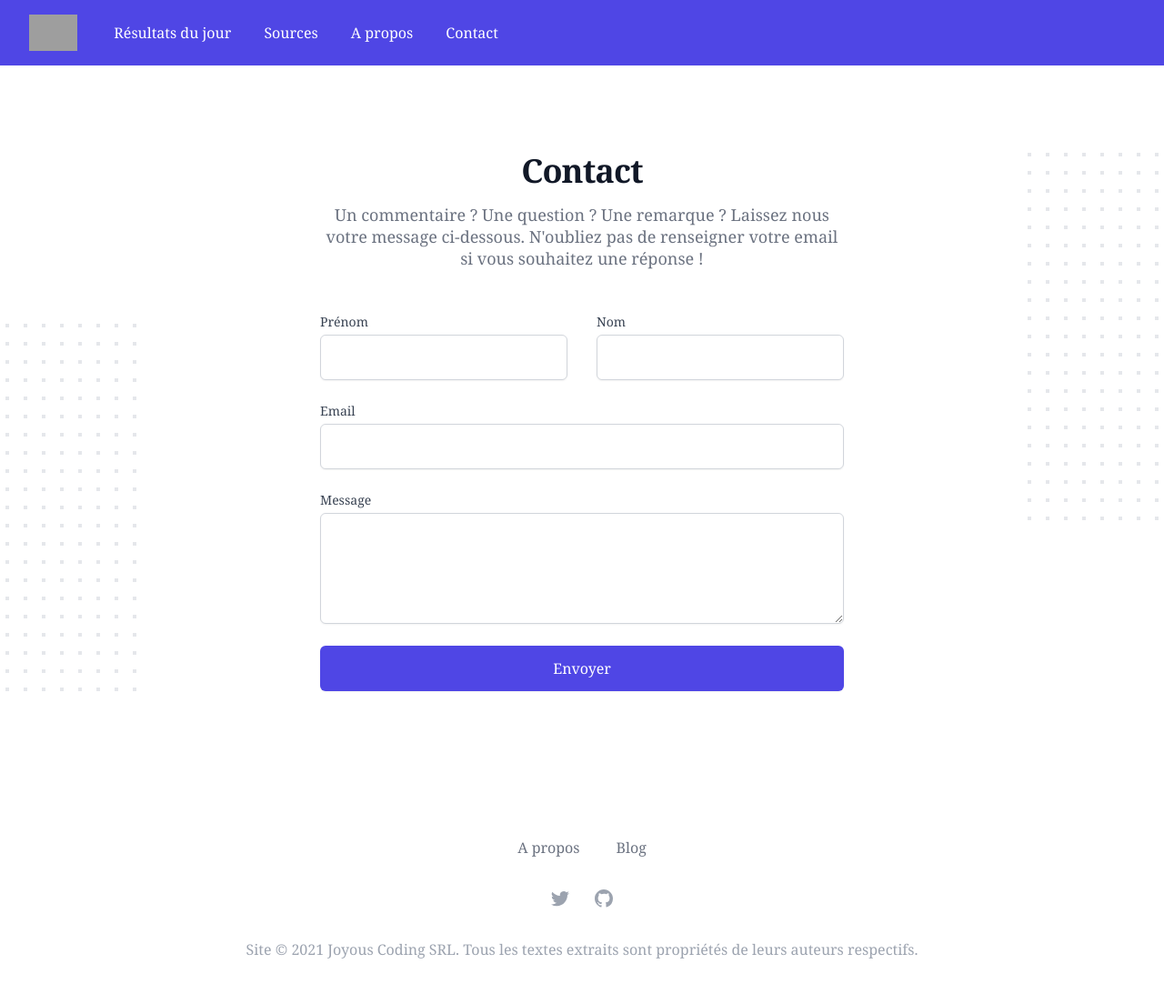
After one commit to vanakenm/gendernews, a Django app: page /contact in a window 1280 px wide. The commit adds this page. Shown: the whole page at 91% size. Run offline with Django 3.2, Linux system fonts and the light colour scheme; some libraries are stand-ins or nearby versions; grey boxes are pictures that could not be loaded.

Commit message:
contact page

```diff
--- /dev/null
+++ b/content/templates/content/contact.html
@@ -0,0 +1,67 @@
+{% extends 'content/base.html' %}
+{% block content %}
+{% load static %}
+
+<div class="bg-white py-16 px-4 overflow-hidden sm:px-6 lg:px-8 lg:py-24">
+  <div class="relative max-w-xl mx-auto">
+    <svg class="absolute left-full transform translate-x-1/2" width="404" height="404" fill="none" viewBox="0 0 404 404" aria-hidden="true">
+      <defs>
+        <pattern id="85737c0e-0916-41d7-917f-596dc7edfa27" x="0" y="0" width="20" height="20" patternUnits="userSpaceOnUse">
+          <rect x="0" y="0" width="4" height="4" class="text-gray-200" fill="currentColor" />
+        </pattern>
+      </defs>
+      <rect width="404" height="404" fill="url(#85737c0e-0916-41d7-917f-596dc7edfa27)" />
+    </svg>
+    <svg class="absolute right-full bottom-0 transform -translate-x-1/2" width="404" height="404" fill="none" viewBox="0 0 404 404" aria-hidden="true">
+      <defs>
+        <pattern id="85737c0e-0916-41d7-917f-596dc7edfa27" x="0" y="0" width="20" height="20" patternUnits="userSpaceOnUse">
+          <rect x="0" y="0" width="4" height="4" class="text-gray-200" fill="currentColor" />
+        </pattern>
+      </defs>
+      <rect width="404" height="404" fill="url(#85737c0e-0916-41d7-917f-596dc7edfa27)" />
+    </svg>
+    <div class="text-center">
+      <h2 class="text-3xl font-extrabold tracking-tight text-gray-900 sm:text-4xl">
+        Contact
+      </h2>
+      <p class="mt-4 text-lg leading-6 text-gray-500">
+        Un commentaire ? Une question ? Une remarque ? Laissez nous votre message ci-dessous. N'oubliez pas de renseigner votre email si vous souhaitez une réponse !
+      </p>
+    </div>
+    <div class="mt-12">
+      <form action="/send-message" method="POST" class="grid grid-cols-1 gap-y-6 sm:grid-cols-2 sm:gap-x-8">
+        <div>
+          <label for="first-name" class="block text-sm font-medium text-gray-700">Prénom</label>
+          <div class="mt-1">
+            <input type="text" name="first-name" id="first-name" autocomplete="given-name" class="py-3 px-4 block w-full shadow-sm focus:ring-indigo-500 focus:border-indigo-500 border-gray-300 rounded-md">
+          </div>
+        </div>
+        <div>
+          <label for="last-name" class="block text-sm font-medium text-gray-700">Nom</label>
+          <div class="mt-1">
+            <input type="text" name="last-name" id="last-name" autocomplete="family-name" class="py-3 px-4 block w-full shadow-sm focus:ring-indigo-500 focus:border-indigo-500 border-gray-300 rounded-md">
+          </div>
+        </div>
+        <div class="sm:col-span-2">
+          <label for="email" class="block text-sm font-medium text-gray-700">Email</label>
+          <div class="mt-1">
+            <input id="email" name="email" type="email" autocomplete="email" class="py-3 px-4 block w-full shadow-sm focus:ring-indigo-500 focus:border-indigo-500 border-gray-300 rounded-md">
+          </div>
+        </div>
+        <div class="sm:col-span-2">
+          <label for="message" class="block text-sm font-medium text-gray-700">Message</label>
+          <div class="mt-1">
+            <textarea id="message" name="message" rows="4" class="py-3 px-4 block w-full shadow-sm focus:ring-indigo-500 focus:border-indigo-500 border border-gray-300 rounded-md"></textarea>
+          </div>
+        </div>
+        <div class="sm:col-span-2">
+          <button type="submit" class="w-full inline-flex items-center justify-center px-6 py-3 border border-transparent rounded-md shadow-sm text-base font-medium text-white bg-indigo-600 hover:bg-indigo-700 focus:outline-none focus:ring-2 focus:ring-offset-2 focus:ring-indigo-500">
+            Envoyer
+          </button>
+        </div>
+      </form>
+    </div>
+  </div>
+</div>
+
+{% endblock content %}
--- a/content/templates/content/header.html
+++ b/content/templates/content/header.html
@@ -2,7 +2,7 @@
   <nav class="max-w-7xl mx-auto px-4 sm:px-6 lg:px-8" aria-label="Top">
     <div class="w-full py-4 flex items-center justify-between border-b border-indigo-500 lg:border-none">
       <div class="flex items-center">
-        <a href="#">
+        <a href="/">
           <span class="sr-only">Workflow</span>
           <img class="h-10 w-auto" src="https://tailwindui.com/img/logos/workflow-mark.svg?color=white" alt="">
         </a>
--- a/content/urls.py
+++ b/content/urls.py
@@ -5,4 +5,5 @@ from . import views
 urlpatterns = [
     path('', views.index, name='index'),
     path('about', views.about, name='about'),
+    path('contact', views.contact, name='contact')
 ]
--- a/content/views.py
+++ b/content/views.py
@@ -7,3 +7,13 @@ def index(request):
 def about(request):
     context = {}
     return render(request, 'content/about.html', context)
+
+def contact(request):
+    context = {}
+    return render(request, 'content/contact.html', context)
+
+def send_message(request):
+    context = {
+        "notice": 'Message sent successfully!'
+    }
+    return render(request, 'content/contact.html', context)
--- a/theme/static/css/dist/styles.css
+++ b/theme/static/css/dist/styles.css
@@ -609,6 +609,13 @@ video {
   --tw-ring-offset-shadow: 0 0 #0000;
   --tw-ring-shadow: 0 0 #0000;
   --tw-shadow: 0 0 #0000;
+  --tw-ring-inset: var(--tw-empty,/*!*/ /*!*/);
+  --tw-ring-offset-width: 0px;
+  --tw-ring-offset-color: #fff;
+  --tw-ring-color: rgba(59, 130, 246, 0.5);
+  --tw-ring-offset-shadow: 0 0 #0000;
+  --tw-ring-shadow: 0 0 #0000;
+  --tw-shadow: 0 0 #0000;
 }
 
 [type='text'],[type='email'],[type='url'],[type='password'],[type='number'],[type='date'],[type='datetime-local'],[type='month'],[type='search'],[type='tel'],[type='time'],[type='week'],[multiple],textarea,select {
@@ -842,6 +849,27 @@ select {
   left: 0px;
 }
 
+.inset-y-0 {
+  top: 0px;
+  bottom: 0px;
+}
+
+.left-full {
+  left: 100%;
+}
+
+.right-full {
+  right: 100%;
+}
+
+.bottom-0 {
+  bottom: 0px;
+}
+
+.left-0 {
+  left: 0px;
+}
+
 .col-span-1 {
   grid-column: span 1 / span 1;
 }
@@ -882,20 +917,20 @@ select {
   margin-top: 2.5rem;
 }
 
-.mt-6 {
-  margin-top: 1.5rem;
-}
-
-.ml-6 {
-  margin-left: 1.5rem;
-}
-
-.mt-2 {
-  margin-top: 0.5rem;
-}
-
-.ml-0 {
-  margin-left: 0px;
+.mt-4 {
+  margin-top: 1rem;
+}
+
+.mt-12 {
+  margin-top: 3rem;
+}
+
+.mt-1 {
+  margin-top: 0.25rem;
+}
+
+.ml-3 {
+  margin-left: 0.75rem;
 }
 
 .block {
@@ -910,6 +945,10 @@ select {
   display: flex;
 }
 
+.inline-flex {
+  display: inline-flex;
+}
+
 .grid {
   display: grid;
 }
@@ -938,56 +981,76 @@ select {
   height: 100%;
 }
 
-.h-7 {
-  height: 1.75rem;
-}
-
-.h-2 {
-  height: 0.5rem;
-}
-
-.h-4 {
-  height: 1rem;
-}
-
 .h-8 {
   height: 2rem;
 }
 
+.h-5 {
+  height: 1.25rem;
+}
+
 .max-h-12 {
   max-height: 3rem;
 }
 
+.w-full {
+  width: 100%;
+}
+
 .w-6 {
   width: 1.5rem;
 }
 
-.w-full {
-  width: 100%;
-}
-
 .w-auto {
   width: auto;
 }
 
-.w-1\/4 {
-  width: 25%;
-}
-
-.w-3\/4 {
-  width: 75%;
+.w-11 {
+  width: 2.75rem;
+}
+
+.w-5 {
+  width: 1.25rem;
 }
 
 .max-w-7xl {
   max-width: 80rem;
 }
 
+.max-w-3xl {
+  max-width: 48rem;
+}
+
 .max-w-md {
   max-width: 28rem;
 }
 
-.max-w-3xl {
-  max-width: 48rem;
+.max-w-xl {
+  max-width: 36rem;
+}
+
+.flex-shrink-0 {
+  flex-shrink: 0;
+}
+
+.translate-x-1\/2 {
+  --tw-translate-x: 50%;
+  transform: var(--tw-transform);
+}
+
+.-translate-x-1\/2 {
+  --tw-translate-x: -50%;
+  transform: var(--tw-transform);
+}
+
+.translate-x-5 {
+  --tw-translate-x: 1.25rem;
+  transform: var(--tw-transform);
+}
+
+.translate-x-0 {
+  --tw-translate-x: 0px;
+  transform: var(--tw-transform);
 }
 
 .-rotate-180 {
@@ -1004,18 +1067,22 @@ select {
   transform: var(--tw-transform);
 }
 
+.cursor-pointer {
+  cursor: pointer;
+}
+
 .grid-cols-2 {
   grid-template-columns: repeat(2, minmax(0, 1fr));
 }
 
+.grid-cols-1 {
+  grid-template-columns: repeat(1, minmax(0, 1fr));
+}
+
 .flex-wrap {
   flex-wrap: wrap;
 }
 
-.content-center {
-  align-content: center;
-}
-
 .items-start {
   align-items: flex-start;
 }
@@ -1042,6 +1109,16 @@ select {
 
 .gap-0 {
   gap: 0px;
+}
+
+.gap-y-6 {
+  row-gap: 1.5rem;
+}
+
+.space-y-6 > :not([hidden]) ~ :not([hidden]) {
+  --tw-space-y-reverse: 0;
+  margin-top: calc(1.5rem * calc(1 - var(--tw-space-y-reverse)));
+  margin-bottom: calc(1.5rem * var(--tw-space-y-reverse));
 }
 
 .space-x-6 > :not([hidden]) ~ :not([hidden]) {
@@ -1110,6 +1183,11 @@ select {
   border-color: transparent;
 }
 
+.border-gray-300 {
+  --tw-border-opacity: 1;
+  border-color: rgba(209, 213, 219, var(--tw-border-opacity));
+}
+
 .bg-gray-50 {
   --tw-bg-opacity: 1;
   background-color: rgba(249, 250, 251, var(--tw-bg-opacity));
@@ -1205,6 +1272,29 @@ select {
   padding-bottom: 2rem;
 }
 
+.py-16 {
+  padding-top: 4rem;
+  padding-bottom: 4rem;
+}
+
+.py-0 {
+  padding-top: 0px;
+  padding-bottom: 0px;
+}
+
+.px-6 {
+  padding-left: 1.5rem;
+  padding-right: 1.5rem;
+}
+
+.pt-6 {
+  padding-top: 1.5rem;
+}
+
+.pr-12 {
+  padding-right: 3rem;
+}
+
 .pt-16 {
   padding-top: 4rem;
 }
@@ -1242,6 +1332,16 @@ select {
   line-height: 1;
 }
 
+.text-3xl {
+  font-size: 1.875rem;
+  line-height: 2.25rem;
+}
+
+.text-lg {
+  font-size: 1.125rem;
+  line-height: 1.75rem;
+}
+
 .text-base {
   font-size: 1rem;
   line-height: 1.5rem;
@@ -1252,36 +1352,27 @@ select {
   line-height: 2.5rem;
 }
 
-.text-lg {
-  font-size: 1.125rem;
-  line-height: 1.75rem;
-}
-
-.text-3xl {
-  font-size: 1.875rem;
-  line-height: 2.25rem;
+.text-sm {
+  font-size: 0.875rem;
+  line-height: 1.25rem;
+}
+
+.font-extrabold {
+  font-weight: 800;
 }
 
 .font-medium {
   font-weight: 500;
 }
 
-.font-extrabold {
-  font-weight: 800;
-}
-
-.font-semibold {
-  font-weight: 600;
-}
-
-.uppercase {
-  text-transform: uppercase;
-}
-
 .leading-normal {
   line-height: 1.5;
 }
 
+.leading-6 {
+  line-height: 1.5rem;
+}
+
 .tracking-normal {
   letter-spacing: 0em;
 }
@@ -1290,8 +1381,14 @@ select {
   letter-spacing: -0.025em;
 }
 
-.tracking-wider {
-  letter-spacing: 0.05em;
+.text-gray-900 {
+  --tw-text-opacity: 1;
+  color: rgba(17, 24, 39, var(--tw-text-opacity));
+}
+
+.text-gray-400 {
+  --tw-text-opacity: 1;
+  color: rgba(156, 163, 175, var(--tw-text-opacity));
 }
 
 .text-gray-500 {
@@ -1299,11 +1396,6 @@ select {
   color: rgba(107, 114, 128, var(--tw-text-opacity));
 }
 
-.text-gray-400 {
-  --tw-text-opacity: 1;
-  color: rgba(156, 163, 175, var(--tw-text-opacity));
-}
-
 .text-white {
   --tw-text-opacity: 1;
   color: rgba(255, 255, 255, var(--tw-text-opacity));
@@ -1314,29 +1406,61 @@ select {
   color: rgba(79, 70, 229, var(--tw-text-opacity));
 }
 
-.text-gray-900 {
-  --tw-text-opacity: 1;
-  color: rgba(17, 24, 39, var(--tw-text-opacity));
-}
-
-.text-gray-600 {
-  --tw-text-opacity: 1;
-  color: rgba(75, 85, 99, var(--tw-text-opacity));
-}
-
 .text-indigo-700 {
   --tw-text-opacity: 1;
   color: rgba(67, 56, 202, var(--tw-text-opacity));
 }
 
+.text-gray-200 {
+  --tw-text-opacity: 1;
+  color: rgba(229, 231, 235, var(--tw-text-opacity));
+}
+
+.text-gray-700 {
+  --tw-text-opacity: 1;
+  color: rgba(55, 65, 81, var(--tw-text-opacity));
+}
+
+.underline {
+  text-decoration: underline;
+}
+
 .shadow {
   --tw-shadow: 0 1px 3px 0 rgba(0, 0, 0, 0.1), 0 1px 2px 0 rgba(0, 0, 0, 0.06);
   box-shadow: var(--tw-ring-offset-shadow, 0 0 #0000), var(--tw-ring-shadow, 0 0 #0000), var(--tw-shadow);
 }
 
-.hover\:bg-indigo-50:hover {
-  --tw-bg-opacity: 1;
-  background-color: rgba(238, 242, 255, var(--tw-bg-opacity));
+.shadow-sm {
+  --tw-shadow: 0 1px 2px 0 rgba(0, 0, 0, 0.05);
+  box-shadow: var(--tw-ring-offset-shadow, 0 0 #0000), var(--tw-ring-shadow, 0 0 #0000), var(--tw-shadow);
+}
+
+.ring-0 {
+  --tw-ring-offset-shadow: var(--tw-ring-inset) 0 0 0 var(--tw-ring-offset-width) var(--tw-ring-offset-color);
+  --tw-ring-shadow: var(--tw-ring-inset) 0 0 0 calc(0px + var(--tw-ring-offset-width)) var(--tw-ring-color);
+  box-shadow: var(--tw-ring-offset-shadow), var(--tw-ring-shadow), var(--tw-shadow, 0 0 #0000);
+}
+
+.transition-colors {
+  transition-property: background-color, border-color, color, fill, stroke;
+  transition-timing-function: cubic-bezier(0.4, 0, 0.2, 1);
+  transition-duration: 150ms;
+}
+
+.transition {
+  transition-property: background-color, border-color, color, fill, stroke, opacity, box-shadow, transform, filter, -webkit-backdrop-filter;
+  transition-property: background-color, border-color, color, fill, stroke, opacity, box-shadow, transform, filter, backdrop-filter;
+  transition-property: background-color, border-color, color, fill, stroke, opacity, box-shadow, transform, filter, backdrop-filter, -webkit-backdrop-filter;
+  transition-timing-function: cubic-bezier(0.4, 0, 0.2, 1);
+  transition-duration: 150ms;
+}
+
+.duration-200 {
+  transition-duration: 200ms;
+}
+
+.ease-in-out {
+  transition-timing-function: cubic-bezier(0.4, 0, 0.2, 1);
 }
 
 .hover\:bg-indigo-700:hover {
@@ -1373,7 +1493,36 @@ select {
   color: rgba(238, 242, 255, var(--tw-text-opacity));
 }
 
+.focus\:border-indigo-500:focus {
+  --tw-border-opacity: 1;
+  border-color: rgba(99, 102, 241, var(--tw-border-opacity));
+}
+
+.focus\:outline-none:focus {
+  outline: 2px solid transparent;
+  outline-offset: 2px;
+}
+
+.focus\:ring-2:focus {
+  --tw-ring-offset-shadow: var(--tw-ring-inset) 0 0 0 var(--tw-ring-offset-width) var(--tw-ring-offset-color);
+  --tw-ring-shadow: var(--tw-ring-inset) 0 0 0 calc(2px + var(--tw-ring-offset-width)) var(--tw-ring-color);
+  box-shadow: var(--tw-ring-offset-shadow), var(--tw-ring-shadow), var(--tw-shadow, 0 0 #0000);
+}
+
+.focus\:ring-indigo-500:focus {
+  --tw-ring-opacity: 1;
+  --tw-ring-color: rgba(99, 102, 241, var(--tw-ring-opacity));
+}
+
+.focus\:ring-offset-2:focus {
+  --tw-ring-offset-width: 2px;
+}
+
 @media (min-width: 640px) {
+  .sm\:col-span-2 {
+    grid-column: span 2 / span 2;
+  }
+
   .sm\:mt-0 {
     margin-top: 0px;
   }
@@ -1390,8 +1539,22 @@ select {
     height: 18rem;
   }
 
+  .sm\:grid-cols-2 {
+    grid-template-columns: repeat(2, minmax(0, 1fr));
+  }
+
   .sm\:justify-center {
     justify-content: center;
+  }
+
+  .sm\:gap-x-8 {
+    -moz-column-gap: 2rem;
+         column-gap: 2rem;
+  }
+
+  .sm\:py-16 {
+    padding-top: 4rem;
+    padding-bottom: 4rem;
   }
 
   .sm\:px-6 {
@@ -1404,9 +1567,9 @@ select {
     padding-right: 2rem;
   }
 
-  .sm\:py-16 {
-    padding-top: 4rem;
-    padding-bottom: 4rem;
+  .sm\:text-4xl {
+    font-size: 2.25rem;
+    line-height: 2.5rem;
   }
 
   .sm\:text-5xl {
@@ -1418,11 +1581,6 @@ select {
     font-size: 1.25rem;
     line-height: 1.75rem;
   }
-
-  .sm\:text-4xl {
-    font-size: 2.25rem;
-    line-height: 2.5rem;
-  }
 }
 
 @media (min-width: 768px) {
@@ -1544,6 +1694,11 @@ select {
     padding-bottom: 4rem;
   }
 
+  .lg\:py-24 {
+    padding-top: 6rem;
+    padding-bottom: 6rem;
+  }
+
   .lg\:text-left {
     text-align: left;
   }
```
Also changed, not shown: other parts of theme/static/css/dist/styles.css (+49 -65 lines), content/templates/content/about.html (+83 -11 lines), README.md.
